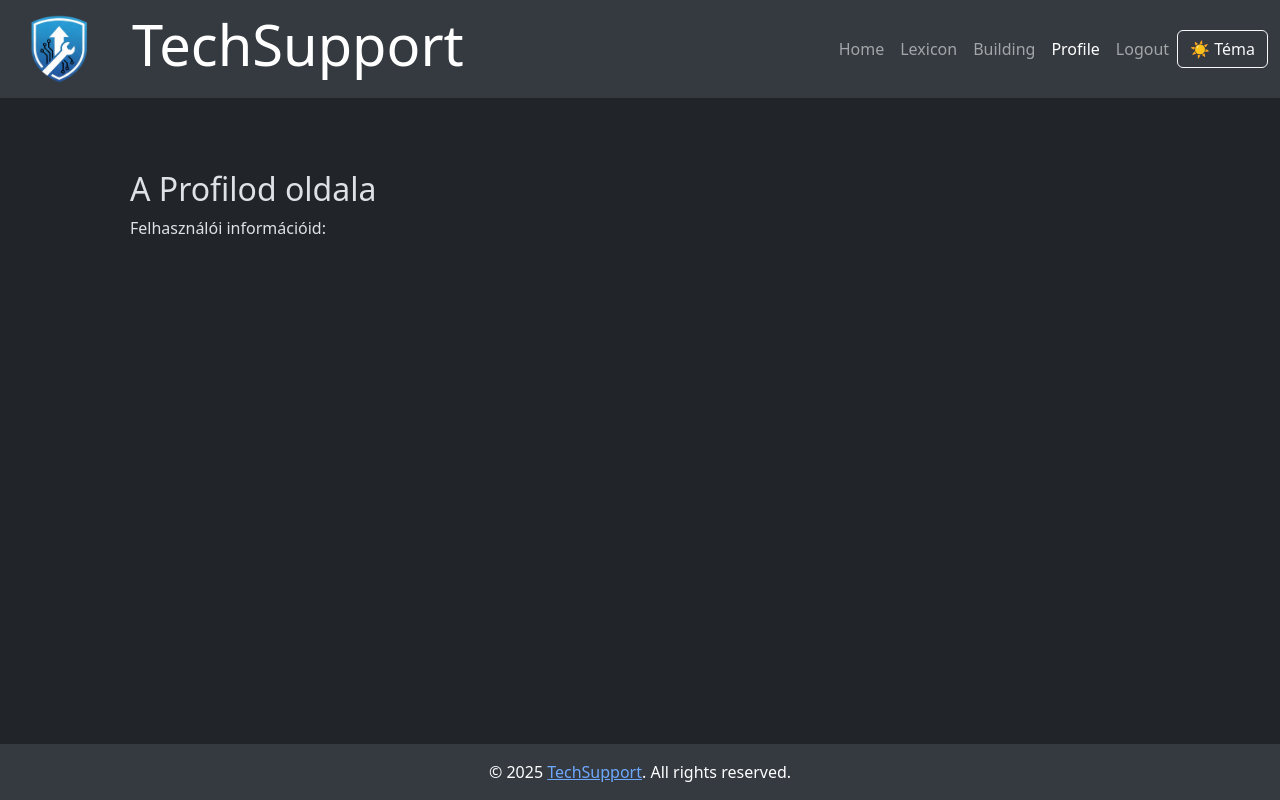
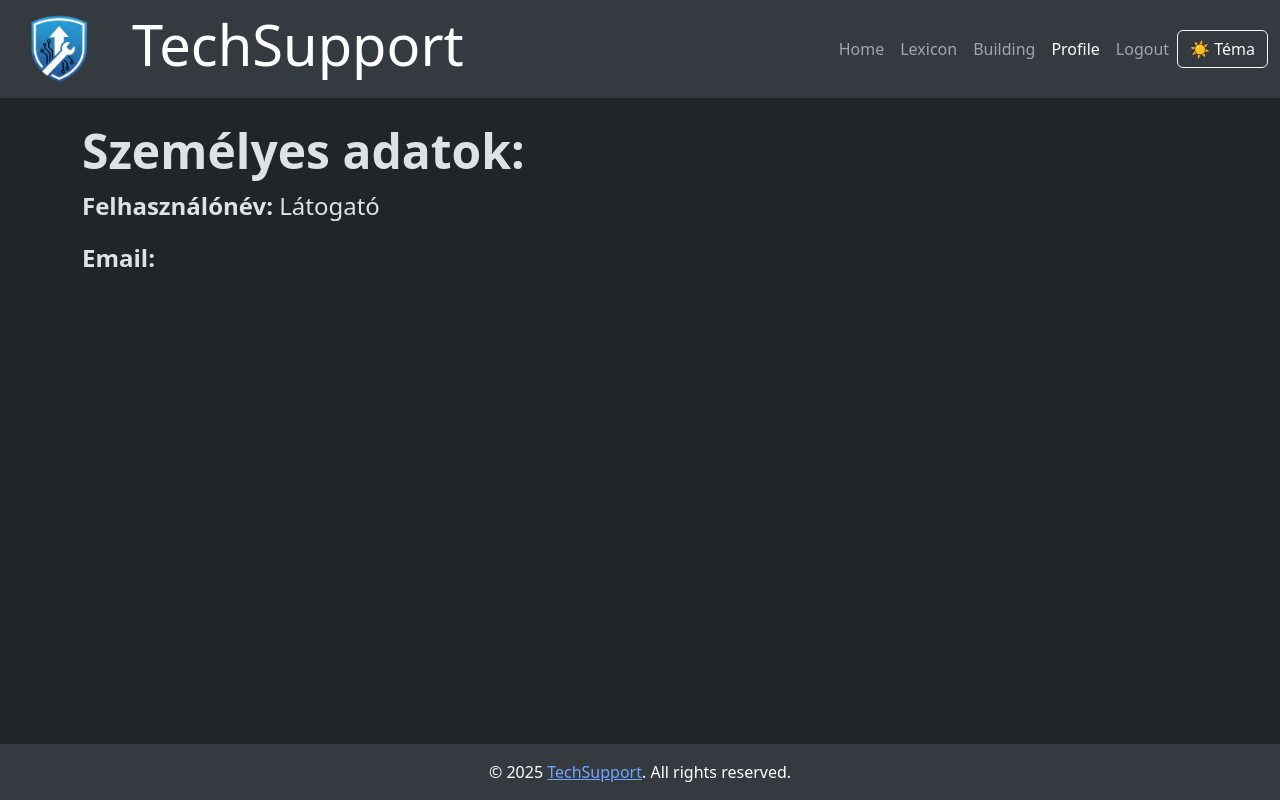
Before and after one commit to Atmerium/TechSupport_Frontend, a React (Vite) app: page /profile in a window 1280 px wide. Built offline with nearby package versions, Linux system fonts and the light colour scheme; sample sign-in values are in the browser's storage.

Commit message:
The Profile page underconstruction, but the user can see its username and email address

```diff
--- a/src/App.tsx
+++ b/src/App.tsx
@@ -39,7 +39,7 @@ const AppRoutes = () => {
         <Route path="login" element={<Login />} />
         <Route path="profile" element={
           <ProtectedRoute>
-            <Profile />
+            <Profile userName={userName} userId={userCookie?.userId} userEmail={userCookie?.userEmail} />
           </ProtectedRoute>
         } />
         <Route path="lexicon" element={<Lexicon />} />
--- a/src/Pages/Login.tsx
+++ b/src/Pages/Login.tsx
@@ -31,10 +31,7 @@ const Login = () => {
         });
         if (res.ok) {
           const data = await res.json().catch(() => null);
-          const cookieUserName =
-            data?.user?.userName || data?.userName || loginRegForm.userEmail;
-          const cookieUserId = data?.user?.userId || data?.userId;
-          setCookie("user", { userName: cookieUserName, userId: cookieUserId }, { path: "/", maxAge: 60 * 60 * 24 * 7, sameSite: "lax" });
+          setCookie("user", { userName: data.userName, userEmail: data.userEmail, userId: data.userId }, { path: "/", maxAge: 60 * 60 * 24 * 7, sameSite: "lax" });
           login();
           navigate("/profile");
         }
--- a/src/Pages/Profile.tsx
+++ b/src/Pages/Profile.tsx
@@ -1,12 +1,18 @@
-const Profile = () => {
-  return (
-    <div className="p-5">
-        <h2>A Profilod oldala</h2>
-        <p>Felhasználói információid:</p>
+interface ProfileProps {
+  userName: string;
+  userId: number;
+  userEmail: string;
+}
 
 
+const Profile = ({ userName, userId, userEmail }: ProfileProps) => {
+  return (
+    <div>
+      <h1 className="display-5 fw-bold">Személyes adatok:</h1>
+      <p className="col-md-8 fs-4"><strong>Felhasználónév:</strong> {userName}</p>
+      <p className="col-md-8 fs-4"><strong>Email:</strong> {userEmail}</p>
     </div>
   );
-};
+}
 
 export default Profile;
```
